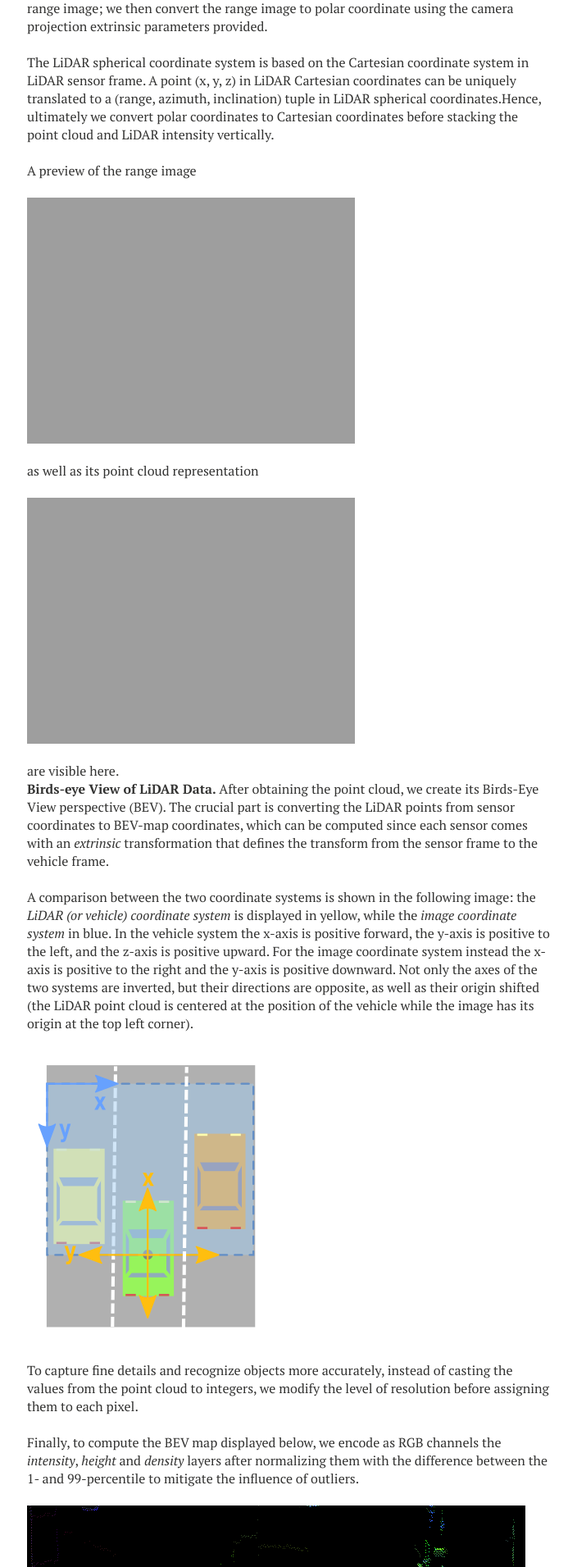
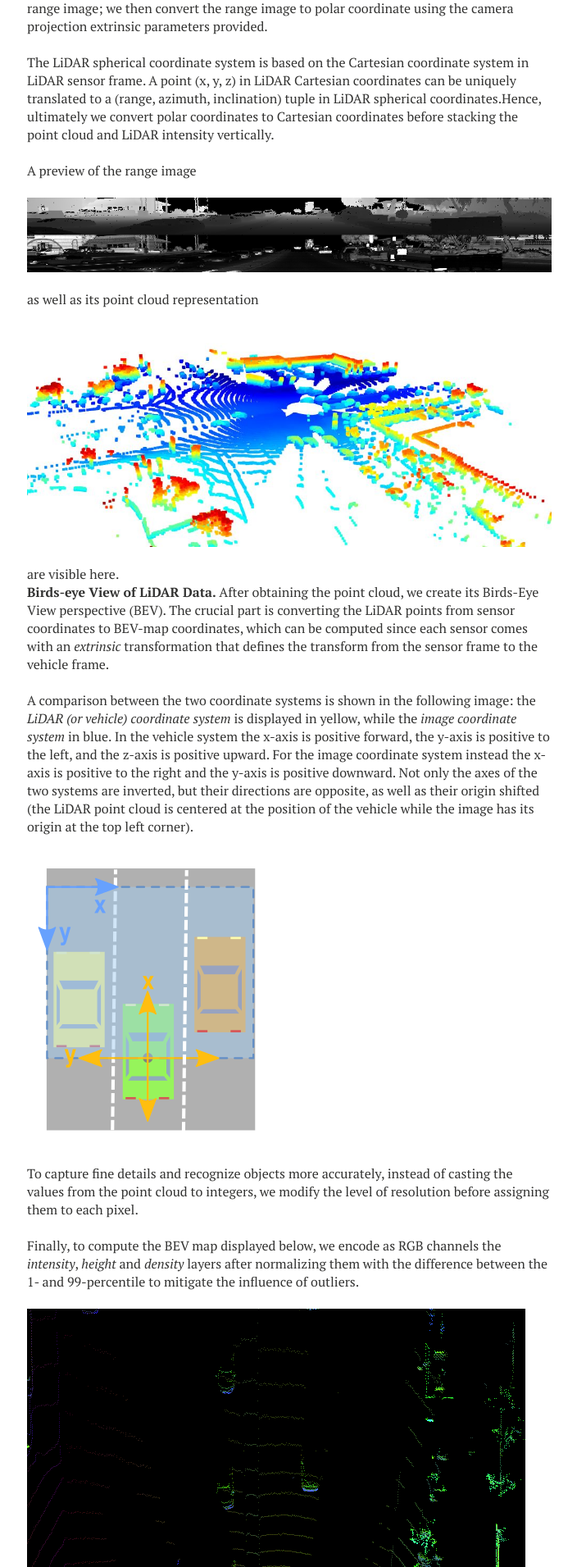
Before and after one commit to IacopomC/iacopomc.github.io, a Jekyll site: the page built from _posts/2021-11-30-sensor-fusion-and-tracking.md, in a window 1280 px wide. Shown: the part 2770-4681 px from the top of the page at 82% size, without its empty margins (287-991 px from the left). Built offline with Jekyll 4.4.1, drawn with Linux system fonts in a browser that asks for light colours; nearby versions of some CDN libraries; our own code applies the rules of GitHub Pages for plain Markdown files.

Commit message:
fix images extension

```diff
--- a/_posts/2021-11-30-sensor-fusion-and-tracking.md
+++ b/_posts/2021-11-30-sensor-fusion-and-tracking.md
@@ -91,7 +91,7 @@ A preview of the range image
 
 <br/>
 
-<img src="{{ site.url }}/assets/images/sensor-fusion-tracking-post/img_range.JPG">
+<img src="{{ site.url }}/assets/images/sensor-fusion-tracking-post/img_range.png">
 
 <br/>
 
@@ -99,7 +99,7 @@ as well as its point cloud representation
 
 <br/>
 
-<img src="{{ site.url }}/assets/images/sensor-fusion-tracking-post/img_pcl.png">
+<img src="{{ site.url }}/assets/images/sensor-fusion-tracking-post/img_pcl.JPG">
 
 <br/>
 
```
